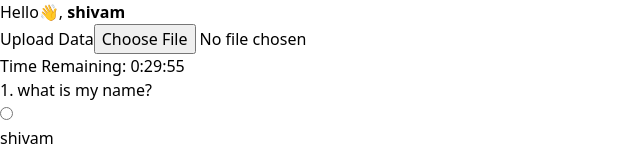
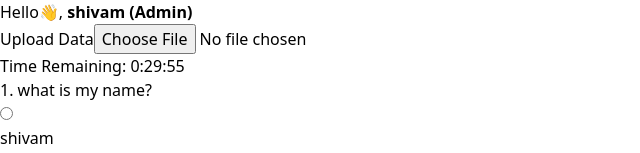
Before and after one commit to Shivam2534/Quiz-Application, a React (Vite) app: page / in a window 1280 px wide. Shown: the top 153 px of the page, without its empty margins (0-640 px from the left). Built offline with nearby package versions, Linux system fonts and the light colour scheme.

Commit message:
add comment

```diff
--- a/src/App.jsx
+++ b/src/App.jsx
@@ -146,7 +146,7 @@ function App() {
   return curr < q.length ? (
     <div>
       <div className="border border-blue-200 justify-start flex pl-2 sm:pl-10 h-10 items-center">
-        Hello👋, <b>shivam</b>
+        Hello👋, <b>shivam (Admin)</b>
       </div>
       <div className="bg-blue-100  pt-8 sm:p-1 px-1 h-20 sm:h-10  flex-col sm:flex-row justify-center sm:items-center sm:justify-between flex sm:pr-10">
         <div className="h-10 sm:pl-9 w-full">
```
